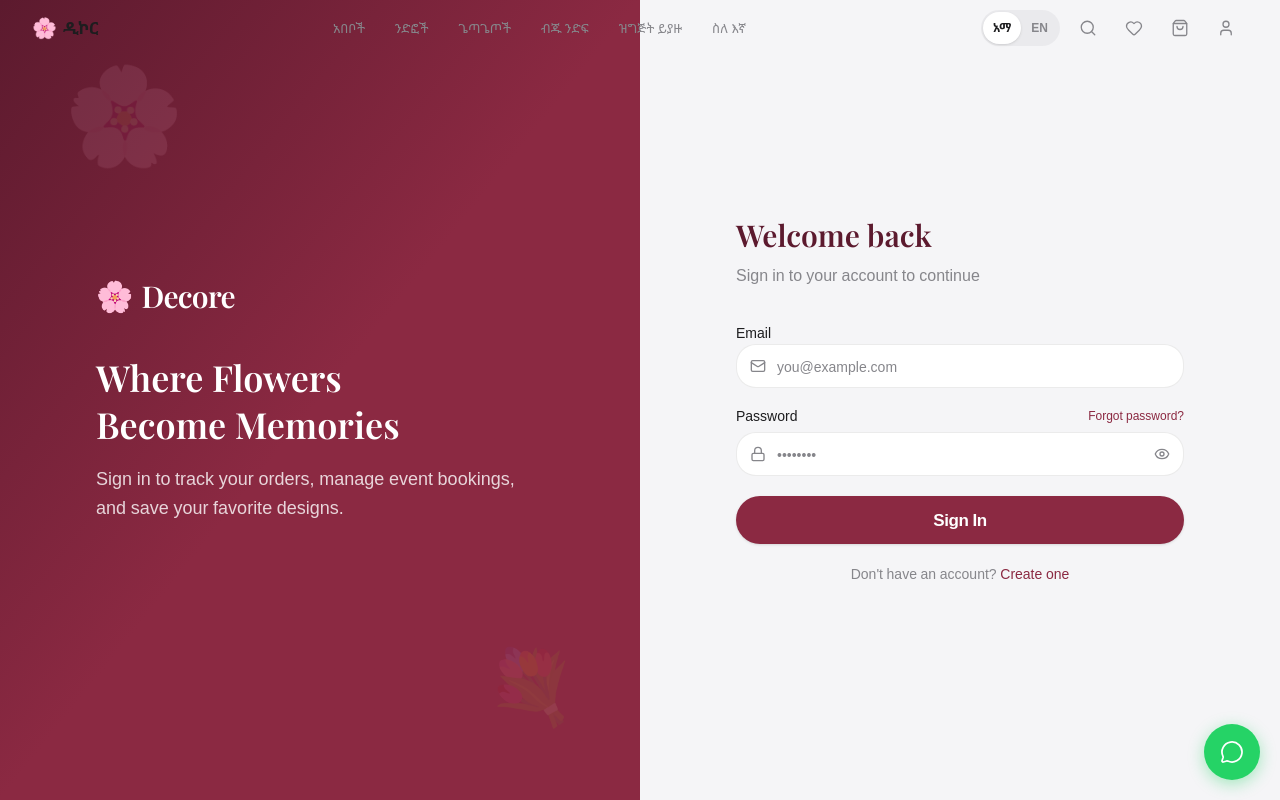
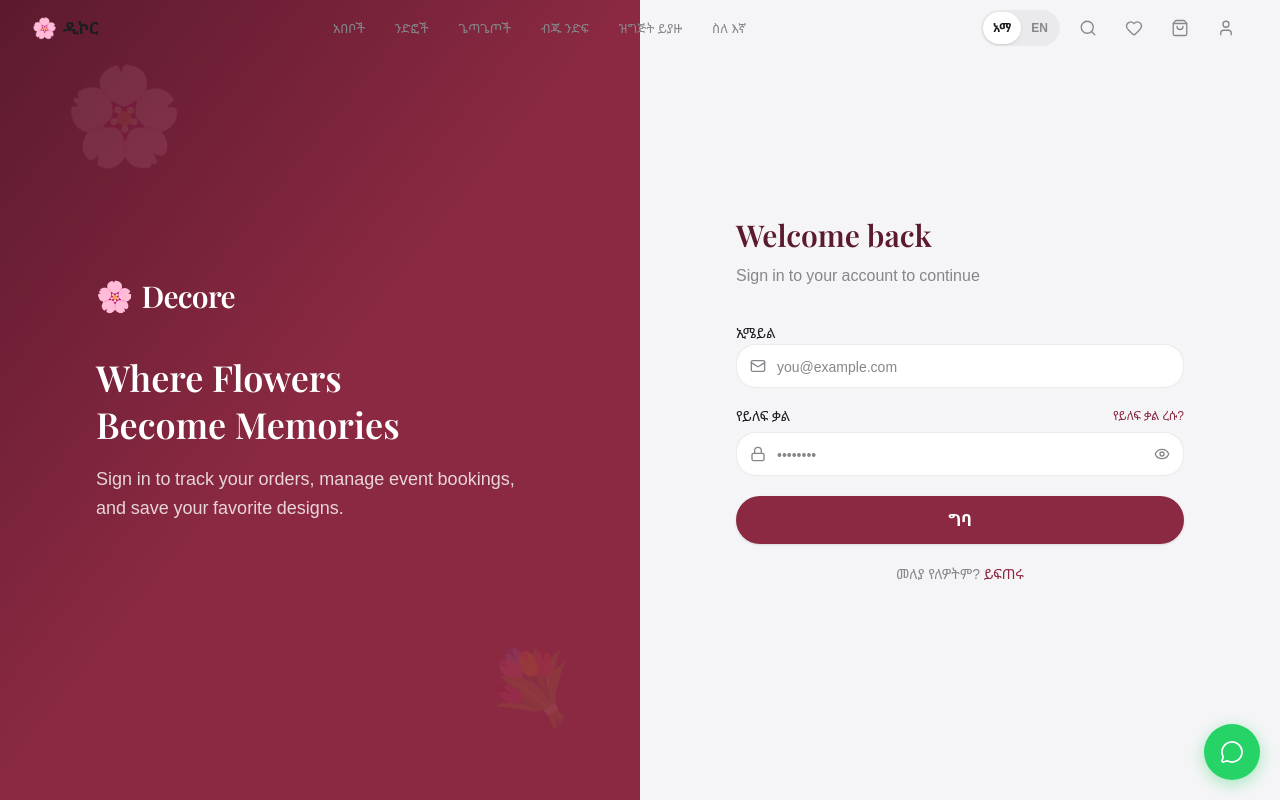
Before and after one commit to Menelik2/Decore, a Next.js app: page /login in a window 1280 px wide. Shown: the top 800 px of the page. Built offline with nearby package versions, Linux system fonts and the light colour scheme.

Commit message:
Translate LoginForm to Amharic/English

```diff
--- a/src/components/auth/login-form.tsx
+++ b/src/components/auth/login-form.tsx
@@ -12,8 +12,10 @@ import { Input } from "@/components/ui/input"
 import { Label } from "@/components/ui/label"
 import { loginSchema, type LoginInput } from "@/lib/auth-schema"
 import { createClient } from "@/lib/supabase/client"
+import { useTranslations } from "@/lib/i18n/locale-context"
 
 export function LoginForm() {
+  const t = useTranslations()
   const router = useRouter()
   const [showPassword, setShowPassword] = useState(false)
   const [serverError, setServerError] = useState<string | null>(null)
@@ -32,12 +34,10 @@ export function LoginForm() {
     setServerError(null)
 
     try {
-      // Check if Supabase is configured
       const url = process.env.NEXT_PUBLIC_SUPABASE_URL
       const key = process.env.NEXT_PUBLIC_SUPABASE_ANON_KEY
 
       if (!url || !key || url.includes("your_supabase")) {
-        // Demo mode when Supabase is not configured
         await new Promise((r) => setTimeout(r, 800))
         setServerError(
           "Supabase is not configured yet. Add your keys to .env.local to enable real authentication. (Demo: form validated successfully)"
@@ -61,7 +61,7 @@ export function LoginForm() {
       router.push("/account")
       router.refresh()
     } catch {
-      setServerError("Something went wrong. Please try again.")
+      setServerError(t("Validation.somethingWrong"))
       setLoading(false)
     }
   }
@@ -81,13 +81,13 @@ export function LoginForm() {
       )}
 
       <div className="space-y-2">
-        <Label htmlFor="email">Email</Label>
+        <Label htmlFor="email">{t("Auth.email")}</Label>
         <div className="relative">
           <Mail className="absolute left-3.5 top-1/2 -translate-y-1/2 h-4 w-4 text-muted-foreground" />
           <Input
             id="email"
             type="email"
-            placeholder="you@example.com"
+            placeholder={t("Auth.emailPlaceholder")}
             className="pl-10"
             autoComplete="email"
             {...register("email")}
@@ -100,12 +100,12 @@ export function LoginForm() {
 
       <div className="space-y-2">
         <div className="flex items-center justify-between">
-          <Label htmlFor="password">Password</Label>
+          <Label htmlFor="password">{t("Auth.password")}</Label>
           <Link
             href="/forgot-password"
             className="text-xs text-primary hover:underline"
           >
-            Forgot password?
+            {t("Auth.forgotPassword")}
           </Link>
         </div>
         <div className="relative">
@@ -122,7 +122,7 @@ export function LoginForm() {
             type="button"
             onClick={() => setShowPassword(!showPassword)}
             className="absolute right-3.5 top-1/2 -translate-y-1/2 text-muted-foreground hover:text-foreground"
-            aria-label={showPassword ? "Hide password" : "Show password"}
+            aria-label={showPassword ? t("Auth.hidePassword") : t("Auth.showPassword")}
           >
             {showPassword ? <EyeOff className="h-4 w-4" /> : <Eye className="h-4 w-4" />}
           </button>
@@ -136,17 +136,17 @@ export function LoginForm() {
         {loading ? (
           <>
             <Loader2 className="h-4 w-4 animate-spin" />
-            Signing in...
+            {t("Auth.signingIn")}
           </>
         ) : (
-          "Sign In"
+          t("Auth.signIn")
         )}
       </Button>
 
       <p className="text-center text-sm text-muted-foreground">
-        Don&apos;t have an account?{" "}
+        {t("Auth.noAccount")}{" "}
         <Link href="/register" className="font-medium text-primary hover:underline">
-          Create one
+          {t("Auth.createOne")}
         </Link>
       </p>
     </motion.form>
```
